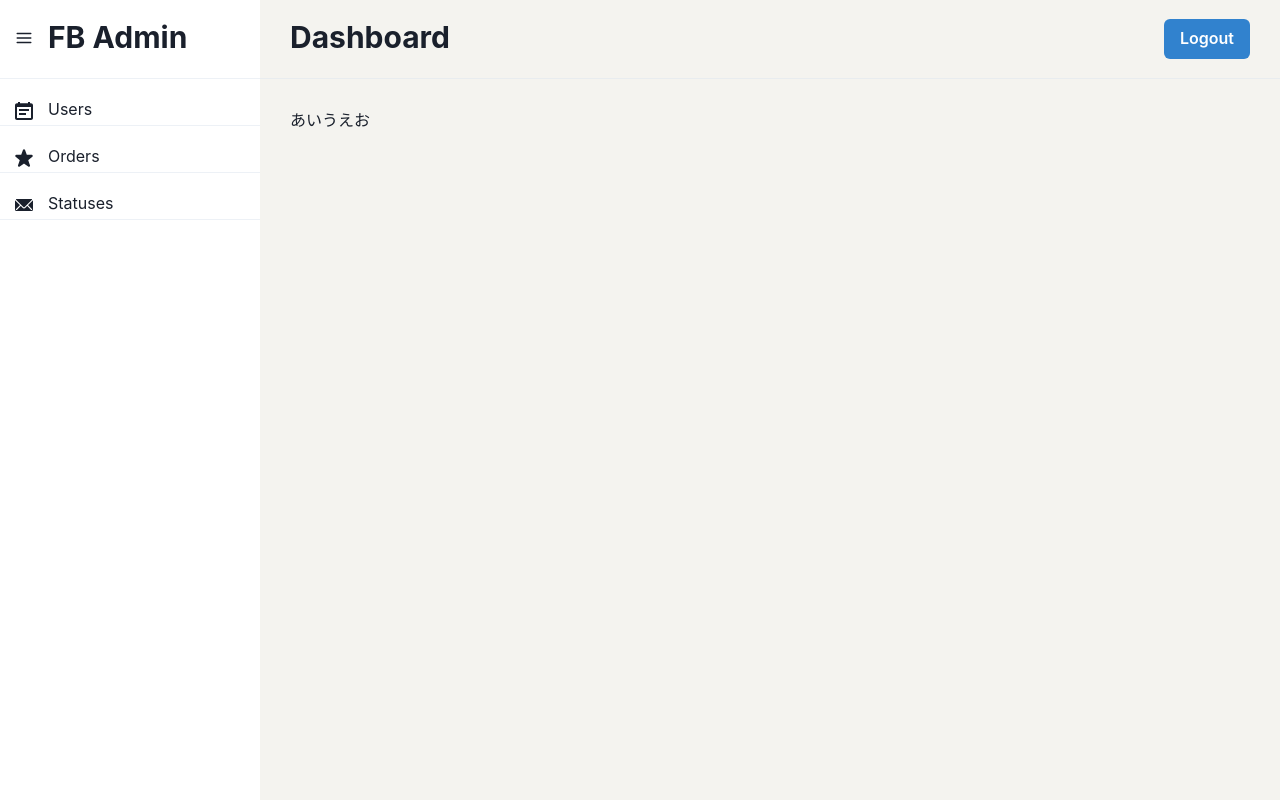
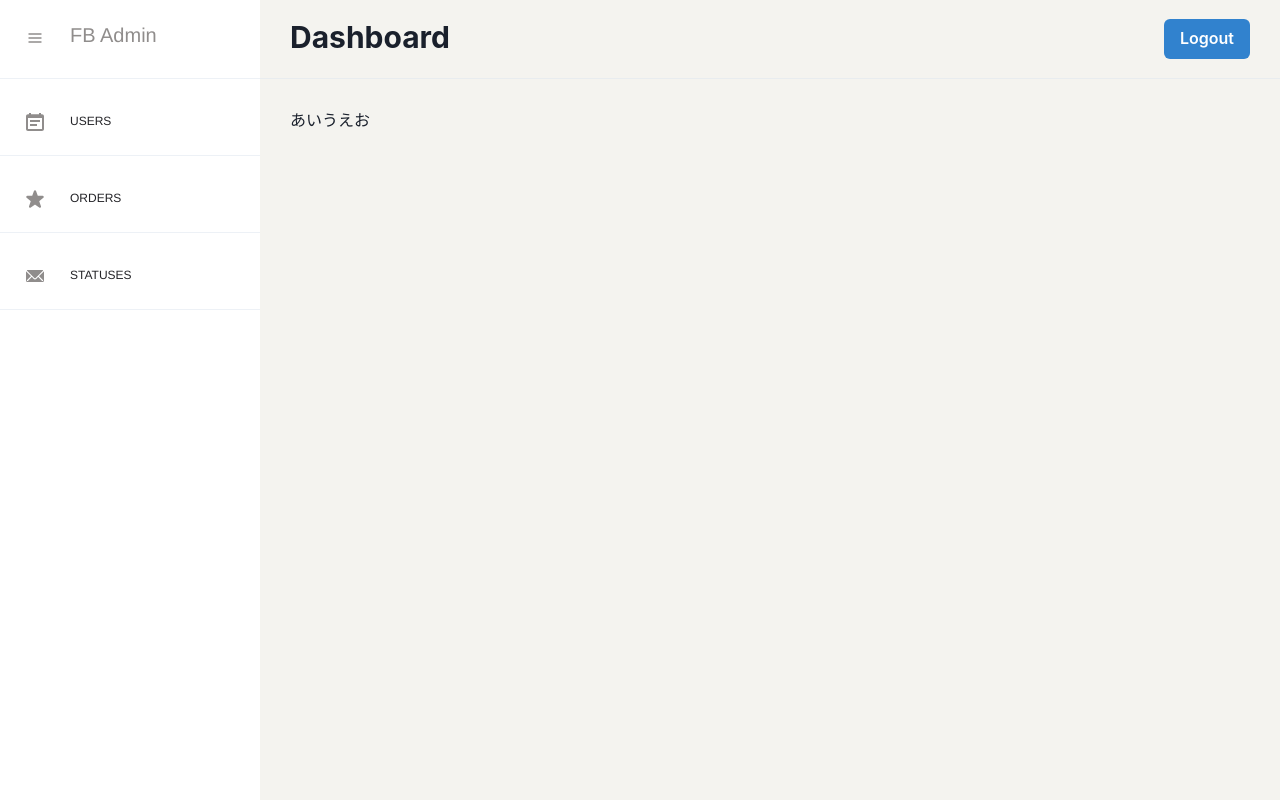
Before and after one commit to sitogi/my-admin-template, a React (Create React App) app: page / in a window 1280 px wide. Built offline with nearby package versions, Linux system fonts and the light colour scheme; no server answers; sample sign-in values are in the browser's storage.

Commit message:
Improve sidebar styles

```diff
--- a/src/components/atoms/LogoutButton/index.tsx
+++ b/src/components/atoms/LogoutButton/index.tsx
@@ -4,6 +4,7 @@ import { jsx } from '@emotion/react';
 import { auth } from 'firebase/instances';
 import LogoutButton from './presentor';
 
+// TODO: リネーム
 const LogoutButtonContainer: FC = () => {
   const logout = () => {
     void auth.signOut();
--- a/src/components/templates/Sidebar/Sidebar.tsx
+++ b/src/components/templates/Sidebar/Sidebar.tsx
@@ -1,7 +1,7 @@
 /** @jsx jsx */
 import React, { FC } from 'react'; // eslint-disable-line @typescript-eslint/no-unused-vars
 import { css, jsx } from '@emotion/react';
-import { Box, Divider, Flex, Heading, IconButton, VStack } from '@chakra-ui/react';
+import { Box, Center, Divider, Flex, IconButton, VStack } from '@chakra-ui/react';
 import { CalendarIcon, EmailIcon, HamburgerIcon, StarIcon } from '@chakra-ui/icons';
 import { HEADER_HEIGHT_PX, SIDEBAR_WIDTH_PX } from 'components/styleConstants';
 import VerticallyCentered from 'components/molecules/VerticalyCentered/VertialyCentered';
@@ -11,20 +11,36 @@ const sidebarCss = css`
   height: 100%;
   width: ${SIDEBAR_WIDTH_PX};
   background-color: #ffffff;
+  font-family: Muli, Helvetica, Arial, 'sans-serif';
+  font-size: 12px;
+  font-weight: 400;
+  color: #908d8c;
+  &:hover {
+    color: #242428;
+  }
 `;
 
 const sidebarSmallCss = css`
   flex: 0 0 auto;
   height: 100%;
-  width: 50px;
+  width: 70px;
   background-color: #ffffff;
+  font-family: Muli, Helvetica, Arial, 'sans-serif';
+  font-size: 12px;
+  font-weight: 400;
+  color: #908d8c;
 `;
 
-const Sidebar: FC<{ visible: boolean; hamburgerClicked: () => void }> = ({ visible, hamburgerClicked }) => {
-  if (visible) {
-    return (
-      <div css={sidebarCss}>
-        <VStack align="stretch">
+const appTitleCss = css`
+  font-family: Muli, Helvetica, Arial, 'sans-serif';
+  font-size: 20px;
+  font-weight: 300;
+  color: #908d8c;
+  width: 100%;
+  text-align: center;
+`;
+
+const appTitle = (hamburgerClicked: () => void) => (
   <Box h={HEADER_HEIGHT_PX}>
     <VerticallyCentered>
       <Flex>
@@ -33,31 +49,60 @@ const Sidebar: FC<{ visible: boolean; hamburgerClicked: () => void }> = ({ visib
           variant="o"
           colorScheme="teal"
           aria-label="Menu open"
-                  size="lg"
           onClick={(_event) => hamburgerClicked()}
           mt="5px"
+          w="70px"
+          h="70px"
         />
-                <Heading as="h3" size="lg" mt="10px">
-                  FB Admin
-                </Heading>
+        <Center>
+          <p css={appTitleCss}>FB Admin</p>
+        </Center>
       </Flex>
     </VerticallyCentered>
   </Box>
+);
+
+const menuItem = (iconNode: any, label: string) => (
+  <Box h="60px">
+    <IconButton icon={iconNode} variant="o" colorScheme="teal" aria-label="Menu open" size="lg" w="70px" h="70px" />
+    {label}
+  </Box>
+);
+
+const closedAppTitle = (hamburgerClicked: () => void) => (
+  <Box h={HEADER_HEIGHT_PX}>
+    <VerticallyCentered>
+      <IconButton
+        icon={<HamburgerIcon />}
+        variant="o"
+        colorScheme="teal"
+        aria-label="Menu open"
+        onClick={(_event) => hamburgerClicked()}
+        w="70px"
+        h="70px"
+      />
+    </VerticallyCentered>
+  </Box>
+);
+
+const closedMenuItem = (iconNode: any) => (
+  <Box h="60px">
+    <IconButton icon={iconNode} variant="o" colorScheme="teal" aria-label="Menu open" w="70px" h="70px" />
+  </Box>
+);
+
+const Sidebar: FC<{ visible: boolean; hamburgerClicked: () => void }> = ({ visible, hamburgerClicked }) => {
+  if (visible) {
+    return (
+      <div css={sidebarCss}>
+        <VStack align="stretch">
+          {appTitle(hamburgerClicked)}
           <Divider />
-          <Box h="30px">
-            <IconButton icon={<CalendarIcon />} variant="o" colorScheme="teal" aria-label="Menu open" size="lg" />
-            Users
-          </Box>
+          {menuItem(<CalendarIcon />, 'USERS')}
           <Divider />
-          <Box h="30px">
-            <IconButton icon={<StarIcon />} variant="o" colorScheme="teal" aria-label="Menu open" size="lg" />
-            Orders
-          </Box>
+          {menuItem(<StarIcon />, 'ORDERS')}
           <Divider />
-          <Box h="30px">
-            <IconButton icon={<EmailIcon />} variant="o" colorScheme="teal" aria-label="Menu open" size="lg" />
-            Statuses
-          </Box>
+          {menuItem(<EmailIcon />, 'STATUSES')}
           <Divider />
         </VStack>
       </div>
@@ -67,30 +112,13 @@ const Sidebar: FC<{ visible: boolean; hamburgerClicked: () => void }> = ({ visib
   return (
     <div css={sidebarSmallCss}>
       <VStack align="stretch">
-        <Box h={HEADER_HEIGHT_PX}>
-          <VerticallyCentered>
-            <IconButton
-              icon={<HamburgerIcon />}
-              variant="o"
-              colorScheme="teal"
-              aria-label="Menu open"
-              size="lg"
-              onClick={(_event) => hamburgerClicked()}
-            />
-          </VerticallyCentered>
-        </Box>
+        {closedAppTitle(hamburgerClicked)}
         <Divider />
-        <Box h="30px">
-          <IconButton icon={<CalendarIcon />} variant="o" colorScheme="teal" aria-label="Menu open" size="lg" />
-        </Box>
+        {closedMenuItem(<CalendarIcon />)}
         <Divider />
-        <Box h="30px">
-          <IconButton icon={<StarIcon />} variant="o" colorScheme="teal" aria-label="Menu open" size="lg" />
-        </Box>
+        {closedMenuItem(<StarIcon />)}
         <Divider />
-        <Box h="30px">
-          <IconButton icon={<EmailIcon />} variant="o" colorScheme="teal" aria-label="Menu open" size="lg" />
-        </Box>
+        {closedMenuItem(<EmailIcon />)}
         <Divider />
       </VStack>
     </div>
```
Lines whose indentation alone changed are shown as unchanged.
